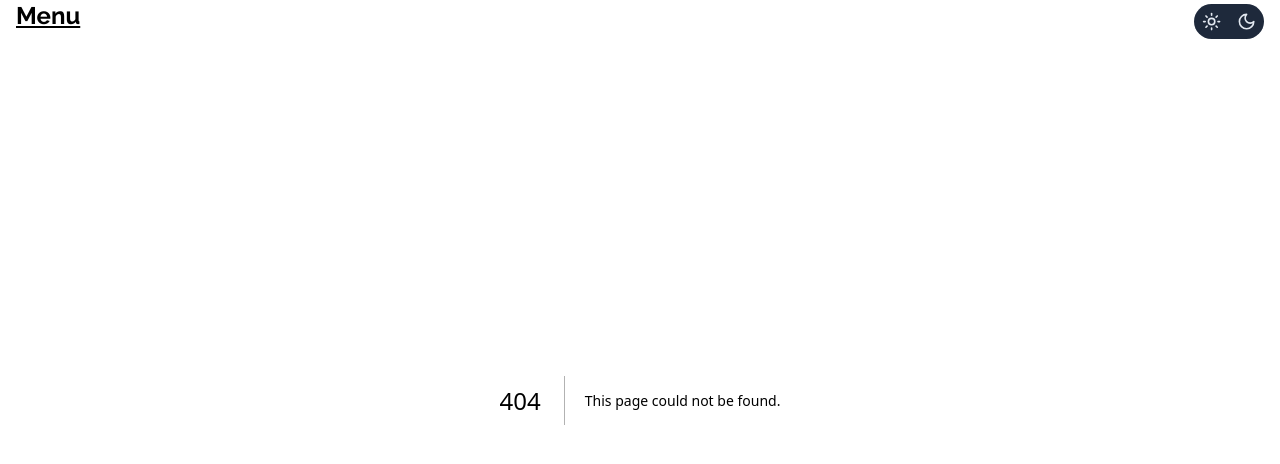
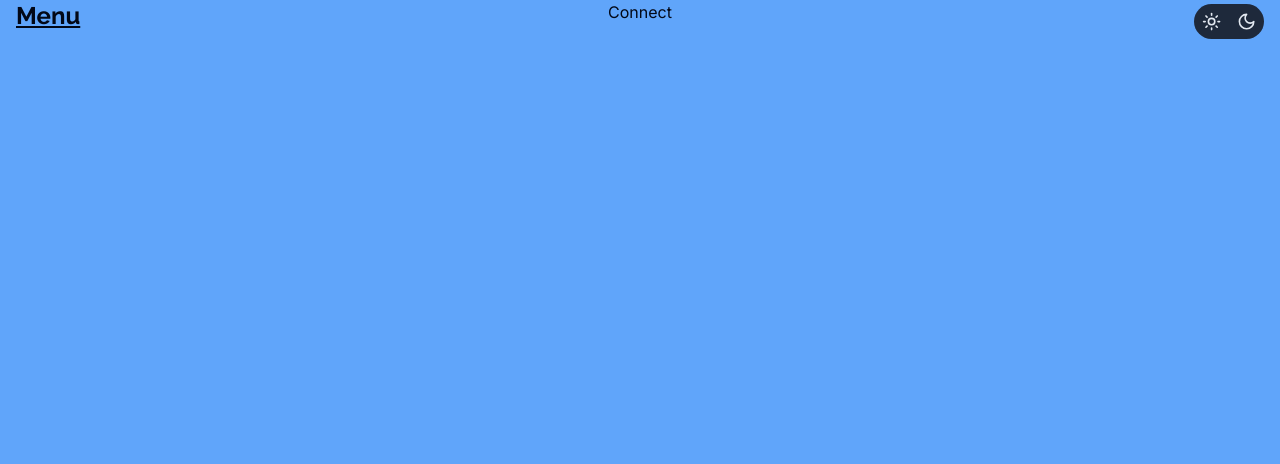
Before and after one commit to justigo86/iamotto-2024, a Next.js app: page /connect in a window 1280 px wide. Before the commit this address had no page. Shown: the top 464 px of the page. Built offline with nearby package versions, Linux system fonts and the light colour scheme.

Commit message:
added all section pages with some color

```diff
--- /dev/null
+++ b/src/app/about/page.tsx
@@ -0,0 +1,13 @@
+import React from "react";
+
+type Props = {};
+
+const About = (props: Props) => {
+  return (
+    <div className="bg-purple-400 dark:bg-purple-800 h-screen w-screen overflow-hidden flex justify-center">
+      About
+    </div>
+  );
+};
+
+export default About;
--- /dev/null
+++ b/src/app/connect/page.tsx
@@ -0,0 +1,13 @@
+import React from "react";
+
+type Props = {};
+
+const Connect = (props: Props) => {
+  return (
+    <div className="bg-blue-400 dark:bg-blue-900 h-screen w-screen overflow-hidden flex justify-center">
+      Connect
+    </div>
+  );
+};
+
+export default Connect;
--- /dev/null
+++ b/src/app/experience/page.tsx
@@ -0,0 +1,13 @@
+import React from "react";
+
+type Props = {};
+
+const Experience = (props: Props) => {
+  return (
+    <div className="bg-orange-300 dark:bg-orange-700 h-screen w-screen overflow-hidden flex justify-center">
+      Experience
+    </div>
+  );
+};
+
+export default Experience;
--- a/src/app/hero/page.tsx
+++ b/src/app/hero/page.tsx
@@ -10,7 +10,7 @@ import HeroIcons from "../../components/hero/heroIcons";
 //then import each icon type (faGithub, faLinkedin, etc) separately using library.add()
 //then use icon={["library", "icon"]} in FontAwesomeIcon
 
-const Page = () => {
+const Hero = () => {
   return (
     <div className="overflow-hidden flex flex-col gap-4 items-end w-screen mr-4">
       {/* <div
@@ -38,4 +38,4 @@ const Page = () => {
   );
 };
 
-export default Page;
+export default Hero;
--- a/src/app/projects/page.tsx
+++ b/src/app/projects/page.tsx
@@ -13,7 +13,7 @@ type Props = {};
 //   },
 // };
 
-const Page = (props: Props) => {
+const Projects = (props: Props) => {
   // return (
   //   <motion.div
   //     className="bg-light-chestnutRose dark:bg-dark-thunderbird h-screen w-screen overflow-hidden"
@@ -34,4 +34,4 @@ const Page = (props: Props) => {
   );
 };
 
-export default Page;
+export default Projects;
```
